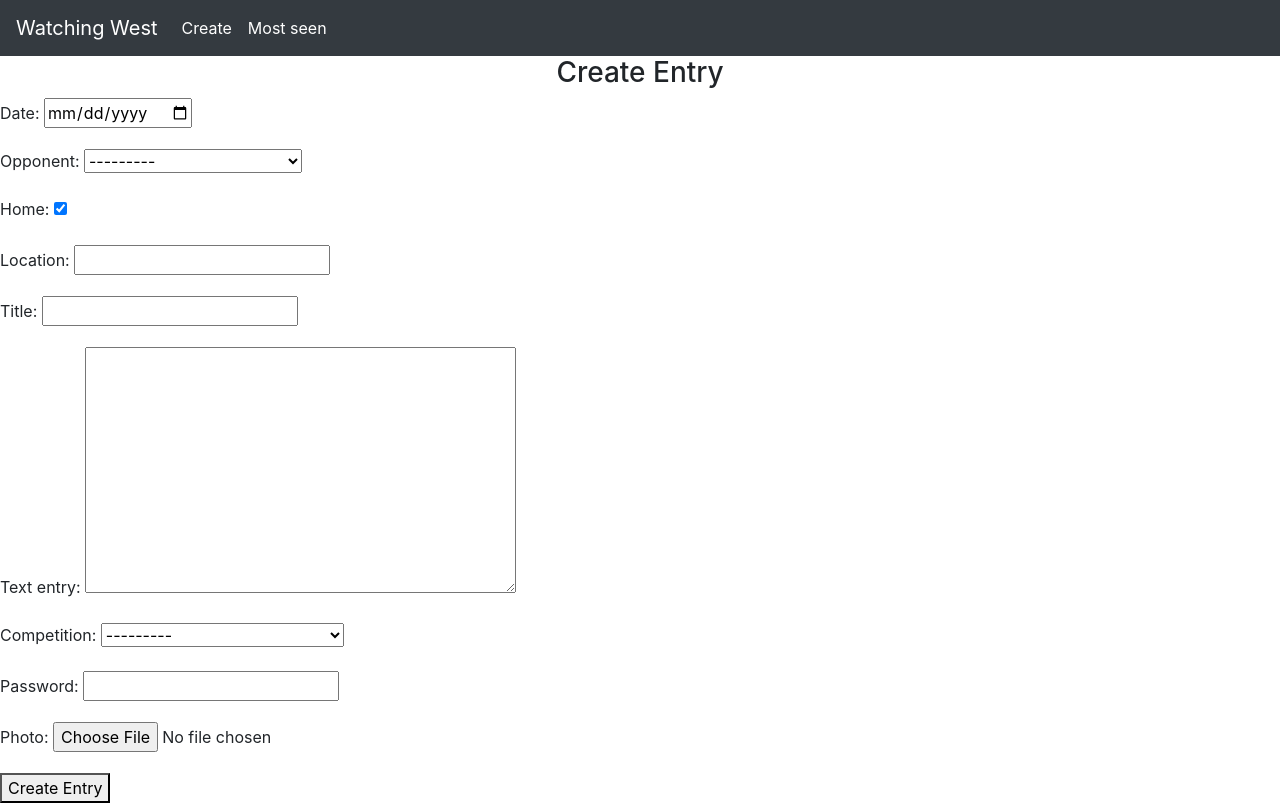
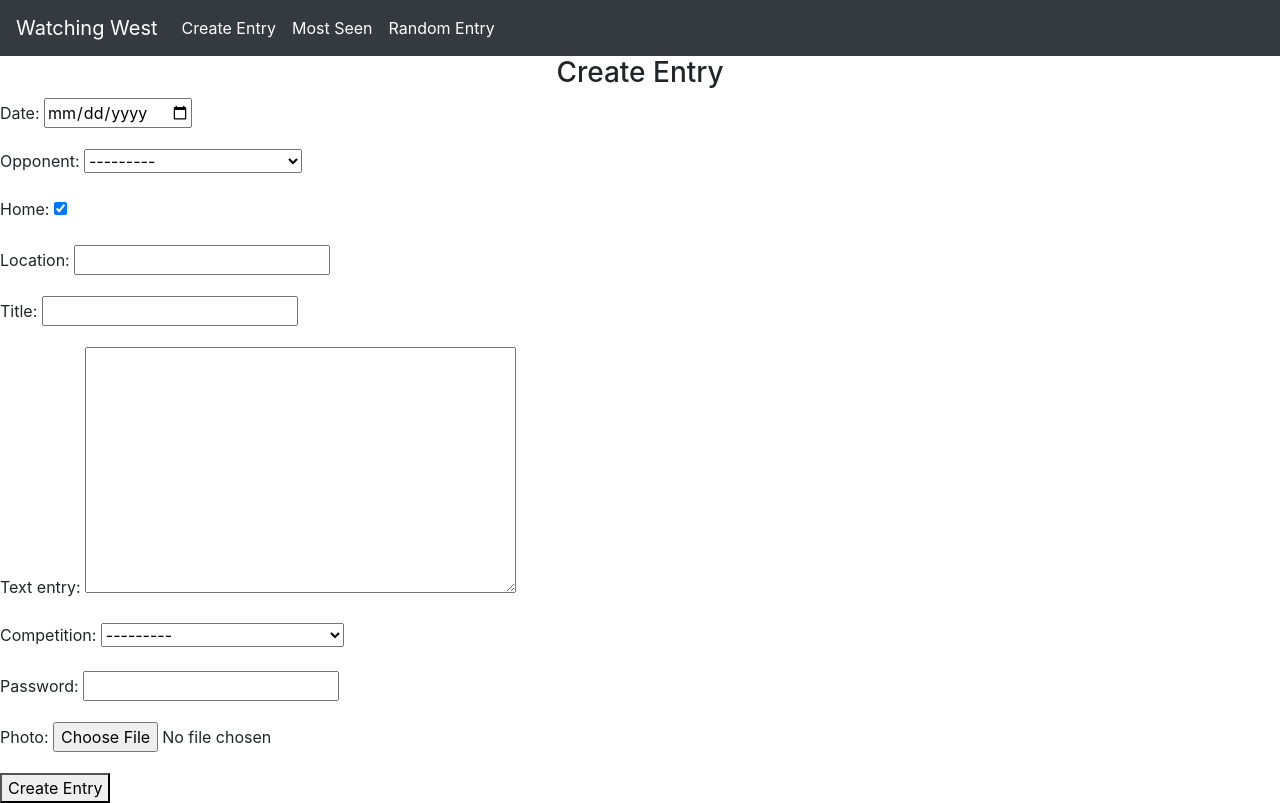
Before and after one commit to yanader/watchingwest, a Django app: page /watchingwest/create/ in a window 1280 px wide. Run offline with Django 4.2, Linux system fonts and the light colour scheme; data comes from the database, SQL or seed files in the repository.

Commit message:
random entry functionality added

```diff
--- a/westaway/templates/westaway/layout.html
+++ b/westaway/templates/westaway/layout.html
@@ -20,10 +20,13 @@
             <div class="collapse navbar-collapse" id="navbarNav">
               <ul class="navbar-nav">
                 <li class="nav-item active">
-                  <a class="nav-link" href="{% url 'westaway:create' %}">Create <span class="sr-only">(current)</span></a>
+                  <a class="nav-link" href="{% url 'westaway:create' %}">Create Entry<span class="sr-only">(current)</span></a>
                 </li>
                 <li class="nav-item active">
-                  <a class="nav-link" href="{% url 'westaway:mostvisited' %}">Most seen<span class="sr-only">(current)</span></a>
+                  <a class="nav-link" href="{% url 'westaway:mostvisited' %}">Most Seen<span class="sr-only">(current)</span></a>
+                </li>
+                <li class="nav-item active">
+                  <a class="nav-link" href="{% url 'westaway:randomentry' %}">Random Entry<span class="sr-only">(current)</span></a>
                 </li>
               </ul>
             </div>
--- a/westaway/urls.py
+++ b/westaway/urls.py
@@ -9,5 +9,6 @@ urlpatterns = [
     path("create/", views.create, name="create"),
     path("entry/<int:id>", views.entry, name="entry"),
     path("mostvisited/", views.mostvisited, name="mostvisited"),
-    path("mostvisited/ajax/", views.mostvisited_ajax, name="mostvisited_ajax")
+    path("mostvisited/ajax/", views.mostvisited_ajax, name="mostvisited_ajax"),
+    path("randomentry", views.randomentry, name="randomentry")
 ]
--- a/westaway/views.py
+++ b/westaway/views.py
@@ -1,3 +1,4 @@
+import random
 from django.http import JsonResponse
 from django.shortcuts import render, redirect
 from django.db.models import Count
@@ -58,3 +59,12 @@ def mostvisited_ajax(request):
     data = [{'name': entry['opponent__name'], 'entry_count': entry['entry_count']} for entry in entries]
 
     return JsonResponse({'data': data})
+
+def randomentry(request):
+    ids = Entry.objects.values_list('id', flat=True)
+    random_id = random.choice(ids)
+
+    entry = Entry.objects.get(id=random_id)
+    return render(request, "westaway/entry.html", {
+        "entry": entry
+    })
```
